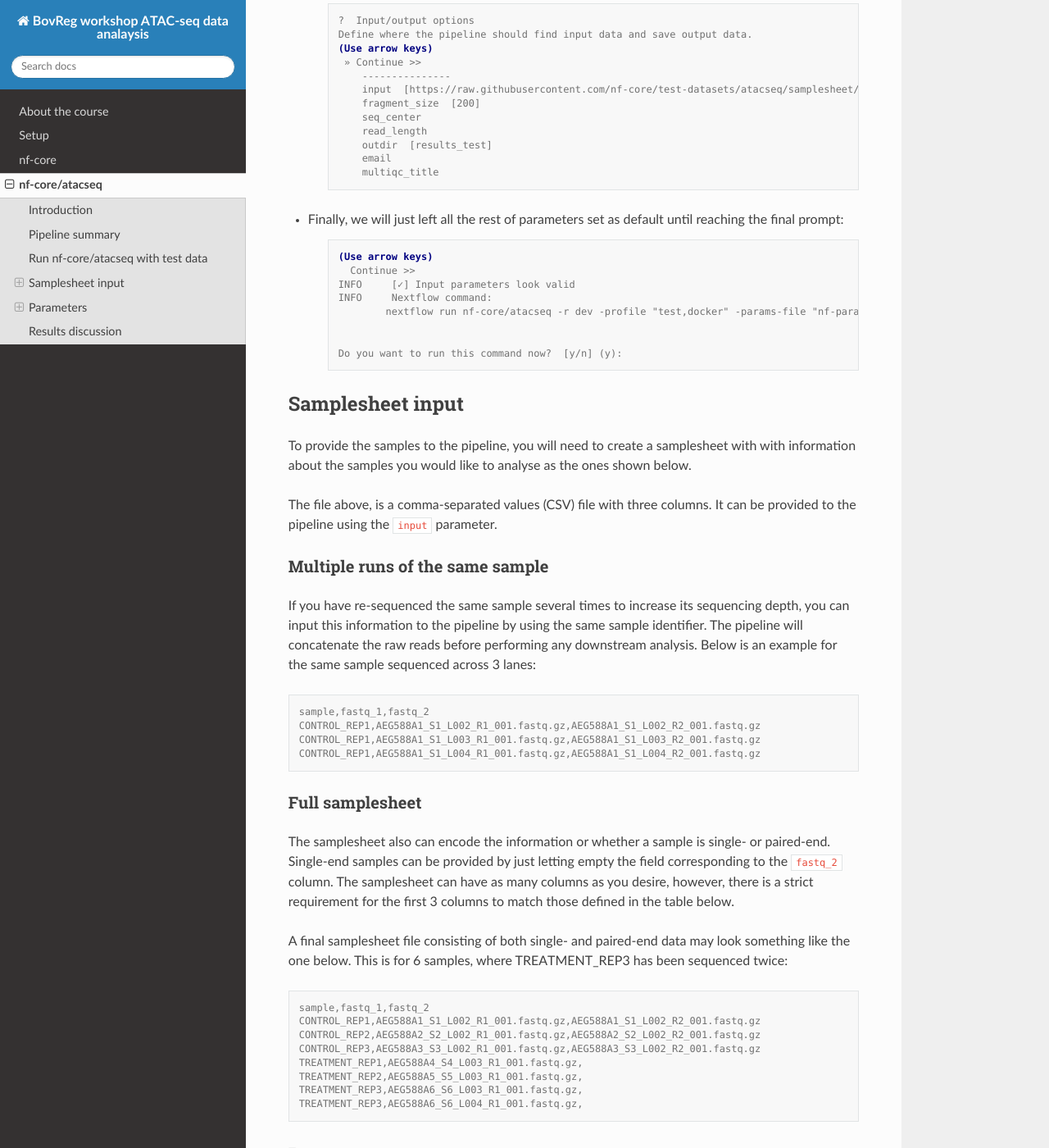
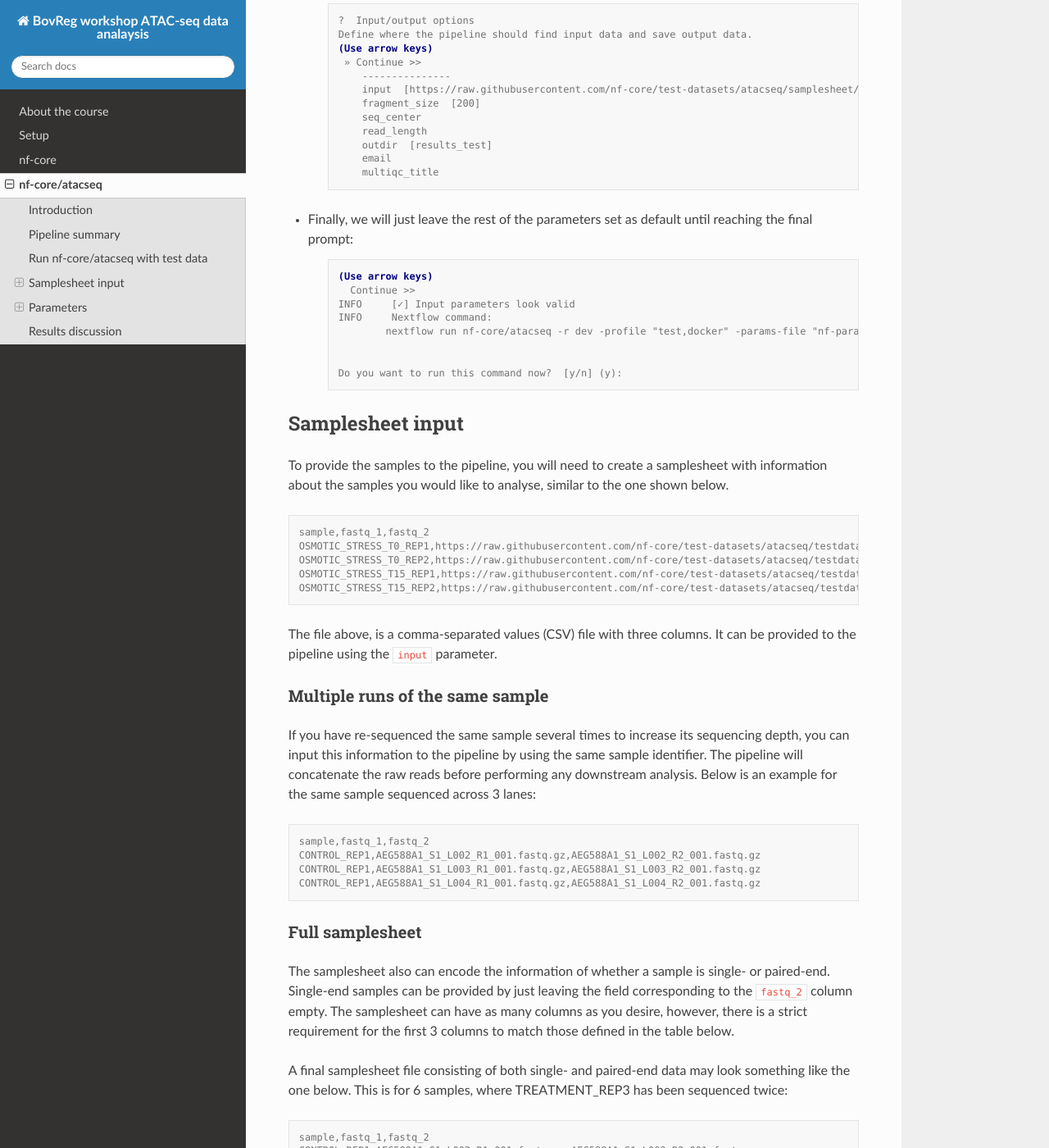
Before and after one commit to BovReg/atacseq-workshop-limoges, a Sphinx documentation site: the page built from docs/ATAC-seq_pipeline.rst, in a window 1280 px wide and 1400 px high, scrolled down 3203 px. Shown: the whole window at 82% size. Built offline with Sphinx 7.4.7 and the Read the Docs theme 2.0.0, drawn with Linux system fonts in a browser that asks for light colours.

Commit message:
Update ATAC-seq_pipeline.rst

```diff
--- a/docs/ATAC-seq_pipeline.rst
+++ b/docs/ATAC-seq_pipeline.rst
@@ -134,7 +134,7 @@ pipeline with the test data set. Below, you will find several snippets to guide
             email
             multiqc_title
 
-* Finally, we will just left all the rest of parameters set as default until reaching the final prompt:
+* Finally, we will just leave the rest of the parameters set as default until reaching the final prompt:
 
     .. code-block:: console
 
@@ -150,8 +150,16 @@ pipeline with the test data set. Below, you will find several snippets to guide
 Samplesheet input
 =================
 
-To provide the samples to the pipeline, you will need to create a samplesheet with with information about
-the samples you would like to analyse as the ones shown below.
+To provide the samples to the pipeline, you will need to create a samplesheet with information about
+the samples you would like to analyse, similar to the one shown below.
+
+.. code-block:: console
+
+	sample,fastq_1,fastq_2
+	OSMOTIC_STRESS_T0_REP1,https://raw.githubusercontent.com/nf-core/test-datasets/atacseq/testdata/SRR1822153_1.fastq.gz,https://raw.githubusercontent.com/nf-core/test-datasets/atacseq/testdata/SRR1822153_2.fastq.gz
+	OSMOTIC_STRESS_T0_REP2,https://raw.githubusercontent.com/nf-core/test-datasets/atacseq/testdata/SRR1822154_1.fastq.gz,https://raw.githubusercontent.com/nf-core/test-datasets/atacseq/testdata/SRR1822154_2.fastq.gz
+	OSMOTIC_STRESS_T15_REP1,https://raw.githubusercontent.com/nf-core/test-datasets/atacseq/testdata/SRR1822157_1.fastq.gz,https://raw.githubusercontent.com/nf-core/test-datasets/atacseq/testdata/SRR1822157_2.fastq.gz
+	OSMOTIC_STRESS_T15_REP2,https://raw.githubusercontent.com/nf-core/test-datasets/atacseq/testdata/SRR1822158_1.fastq.gz,https://raw.githubusercontent.com/nf-core/test-datasets/atacseq/testdata/SRR1822158_2.fastq.gz
 
 The file above, is a comma-separated values (CSV) file with three columns. It can be provided to the pipeline using
 the ``input`` parameter.
@@ -173,8 +181,8 @@ downstream analysis. Below is an example for the same sample sequenced across 3
 Full samplesheet
 ----------------
 
-The samplesheet also can encode the information or whether a sample is single- or paired-end. Single-end samples
-can be provided by just letting empty the field corresponding to the ``fastq_2`` column.
+The samplesheet also can encode the information of whether a sample is single- or paired-end. Single-end samples
+can be provided by just leaving the field corresponding to the ``fastq_2`` column empty.
 The samplesheet can have as many columns as you desire, however, there is a strict requirement for the first 3 columns to
 match those defined in the table below.
 
```
